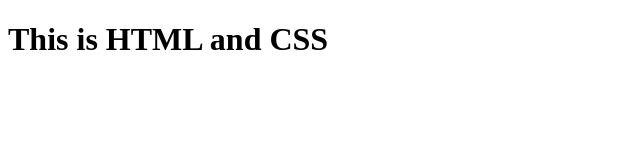
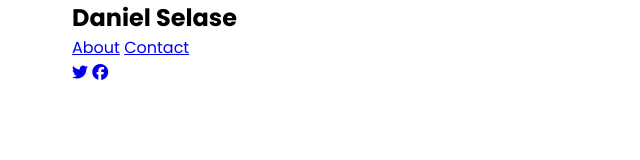
Before and after one commit to dselasea/project-1, a plain HTML site: page index.html in a window 1280 px wide. Shown: the whole page, without its empty margins (0-640 px from the left). Drawn offline with Linux system fonts and the light colour scheme.

Commit message:
Added image and image folder and style.css

```diff
--- a/index.html
+++ b/index.html
@@ -4,9 +4,25 @@
     <meta charset="UTF-8">
     <meta http-equiv="X-UA-Compatible" content="IE=edge">
     <meta name="viewport" content="width=device-width, initial-scale=1.0">
-    <title>Document</title>
+    <link rel="stylesheet" href="style.css">
+    <script src="https://kit.fontawesome.com/a129369295.js" crossorigin="anonymous"></script>
+    <title>Profile Portfolio</title>
 </head>
 <body>
-    <h1>This is HTML and CSS</h1>
+    <div class="container">
+        <nav class="nav">
+            <div class="nav-logo">
+                <h2>Daniel <span>Selase</span></h2>
+            </div>
+            <div class="nav__links">
+                <a href="#about">About</a>
+                <a href="#about">Contact</a>
+            </div>
+            <div class="nav__social">
+                <a href="https://twitter.com/danielsanyidoho" target="_blank"><i class="fa-brands fa-twitter"></i></a>
+                <a href="#facebook" target="_blank"><i class="fa-brands fa-facebook"></i></a>
+            </div>
+        </nav>
+    </div>
 </body>
 </html>
--- a/style.css
+++ b/style.css
@@ -0,0 +1,17 @@
+@import url('https://fonts.googleapis.com/css2?family=Poppins:wght@200;300;400;500;600;700;900&display=swap');
+
+* {
+    margin: 0;
+    padding: 0;
+    box-sizing: border-box;
+}
+
+body {
+    font-family: 'Poppins', sans-serif;
+}
+
+.container {
+    max-width: 1200px;
+    margin: 0 auto;
+    padding: 0 2rem;
+}
```
Also changed, not shown: 1 other file.
